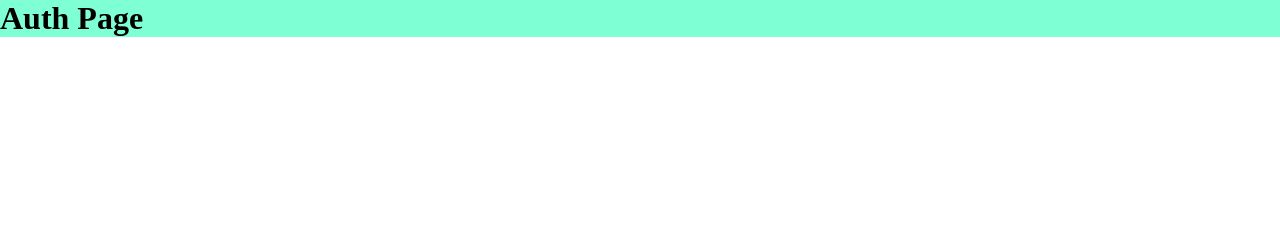
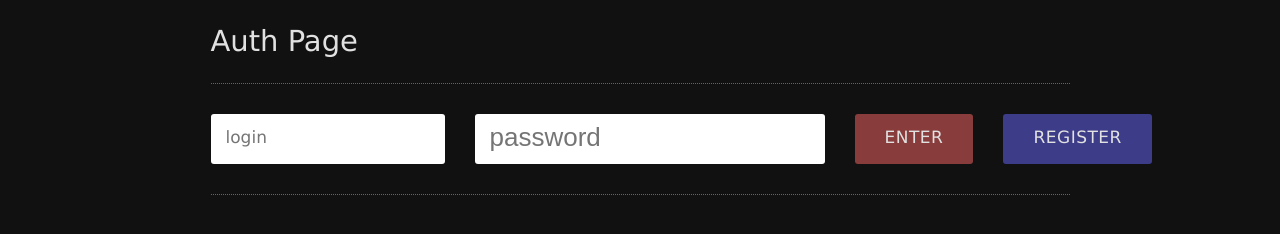
Before and after one commit to elferno/mern, a React app in the folder client/: page / in a window 1280 px wide. Built offline with nearby package versions, Linux system fonts and the light colour scheme.

Commit message:
added react hooks, auth page

```diff
--- /dev/null
+++ b/client/src/hooks/http.hook.jsx
@@ -0,0 +1,41 @@
+import { useState, useCallback } from 'react'
+
+export const useHttp = () => {
+
+	const [httpLoading, setHttpLoading] = useState(false)
+	const [httpError, setHttpError] = useState()
+
+	const httpRequest = useCallback(async (url, method = 'GET', body = null, headers = {}) => {
+		// set loading TRUE
+		setHttpLoading(true)
+
+		// handle request with body
+		if (body) {
+			headers['Content-Type'] = 'application/json'
+			body = JSON.stringify(body)
+		}
+
+		// make request
+		const response = await fetch(url, {
+			method,
+			headers,
+			body
+		})
+
+		// set loading FALSE
+		setHttpLoading(false)
+
+		// if server returns error
+		if (response.status !== 200 && response.status !== 201) {
+			setHttpError((await response.json()).error.map((e, k) => <p key={k}>{e}</p>))
+			return false
+		}
+
+		// return response
+		return response.json()
+	}, [])
+
+	const clearHttpError = () => setHttpError(null)
+
+	return {httpLoading, httpRequest, httpError, clearHttpError}
+}
--- a/client/src/hooks/UseRoutes.hook.js
+++ b/client/src/hooks/routes.hook.jsx
@@ -3,13 +3,13 @@ import React from 'react'
 import { Switch, Route, Redirect } from 'react-router-dom'
 
 // pages
-import { Auth } from '../pages/Auth'
-import { Links } from '../pages/Links'
-import { Create } from '../pages/Create'
-import { Detail } from '../pages/Detail'
+import { Auth } from '../pages/Auth.jsx'
+import { Links } from '../pages/Links.jsx'
+import { Create } from '../pages/Create.jsx'
+import { Detail } from '../pages/Detail.jsx'
 
 // routes hook
-export const UseRoutes = isAuth => {
+export const useRoutes = isAuth => {
 	return isAuth
 		? (
 			<Switch>
--- a/client/src/pages/App.js
+++ b/client/src/pages/App.js
@@ -3,15 +3,18 @@ import React from 'react'
 import { BrowserRouter } from 'react-router-dom'
 
 // hooks
-import { UseRoutes } from '../hooks/UseRoutes.hook'
+import { useRoutes } from '../hooks/routes.hook.jsx'
 //import request from '../hooks/request.js'
 
 // styles
-import css from '../styles/Index.module.css'
+import '../styles/Default.module.css'
 
 // component
 function App() {
-  const routes = UseRoutes(false)
+  const routes = useRoutes(false)
+
+  //const login = request('/api/login', 'POST', {login: 'el', pass: '123'})
+  //console.log(login)
   //const createUser = await request('/api/user', 'POST', {login: 'el', pass: '123'})
   //console.log('createUser:', createUser)
 
@@ -30,7 +33,7 @@ function App() {
   */
   return (
     <BrowserRouter>
-      <div className={css.block}>
+      <div>
         {routes}
       </div>
     </BrowserRouter>
--- a/client/src/pages/Auth.js
+++ /dev/null
@@ -1,14 +0,0 @@
-// system
-import React from 'react'
-
-// css
-import css from '../styles/Auth.module.css'
-
-// export component
-export const Auth = () => {
-	return (
-		<div className={css.card}>
-			<h1>Auth Page</h1>
-		</div>
-	)
-}
--- /dev/null
+++ b/client/src/pages/Auth.jsx
@@ -0,0 +1,82 @@
+// system
+import React, { useState } from 'react'
+
+// hooks
+import { useHttp } from '../hooks/http.hook.jsx'
+
+// css
+import g_css from '../styles/Global.module.css'
+import l_css from '../styles/Auth.module.css'
+const css = {...g_css, ...l_css}
+
+// export component
+export const Auth = () => {
+	// http requests
+	const { httpLoading, httpRequest, httpError, clearHttpError } = useHttp()
+
+	// local state for login/pass inputs
+	const [form, setForm] = useState({
+		login: '',
+		pass: ''
+	})
+
+	// handlers
+	const changeHandler = event => {
+		setForm({
+			...form,
+			[event.target.name]: event.target.value
+		})
+	}
+	const registerHandler = async () => {
+		if (httpLoading) return
+		const createUser = await httpRequest('/api/user', 'POST', {...form})
+ 		console.log('createUser:', createUser)
+	}
+	const loginHandler = async () => {
+		if (httpLoading) return
+		const loginUser = await httpRequest('/api/login', 'POST', {...form})
+ 		console.log('loginUser:', loginUser)
+	}
+
+	// return JSX
+	return (
+		<div className={css.container}>
+			<h1 className={css.header}>Auth Page</h1>
+			<form className={css.login_container}>
+				<input
+					type="text"
+					id="login"
+					name="login"
+					autoComplete="none"
+					placeholder="login"
+					onFocus={clearHttpError}
+					onChange={changeHandler}
+				/>
+				<input
+					type="password"
+					id="pass"
+					name="pass"
+					autoComplete="none"
+					placeholder="password"
+					onFocus={clearHttpError}
+					onChange={changeHandler}
+				/>
+				<div
+					className={`${css.button} ${css.button_red}`}
+					onClick={loginHandler}
+					disabled={httpLoading}
+				>
+					enter
+				</div>
+				<div
+					className={`${css.button} ${css.button_blue}`}
+					onClick={registerHandler}
+					disabled={httpLoading}
+				>
+					register
+				</div>
+			</form>
+			<div className={css.login_error}>{httpError}</div>
+		</div>
+	)
+}
--- a/client/src/styles/Auth.module.css
+++ b/client/src/styles/Auth.module.css
@@ -1,5 +1,40 @@
-.card {
+.login_container {
   width: 100%;
-  height: 100%;
-  background-color: aquamarine;
+
+  display: grid;
+  grid-template-columns: repeat(2, 1fr) repeat(2, auto);
+  grid-gap: var(--mm);
+
+  padding-bottom: var(--mm);
+  margin-bottom: var(--mm);
+  border-bottom: 1px dotted var(--gray);
 }
+
+@media (max-width: 780px) {
+  .login_container {
+    grid-template-columns: repeat(2, 1fr);
+    grid-template:
+      "a a"
+      "b b"
+      "c d";
+  }
+  /* prettier-ignore */
+  .login_container > *:nth-child(1) {grid-area: a;}
+  /* prettier-ignore */
+  .login_container > *:nth-child(2) {grid-area: b;}
+  /* prettier-ignore */
+  .login_container > *:nth-child(3) {grid-area: c;}
+  /* prettier-ignore */
+  .login_container > *:nth-child(4) {grid-area: d;}
+}
+
+.login_error {
+  font: var(--font-S);
+  color: var(--light-red);
+  line-height: 0;
+  text-align: center;
+}
+
+.login_error p:not(p:last-child) {
+  margin-bottom: var(--mm);
+}
--- /dev/null
+++ b/client/src/styles/Default.module.css
@@ -0,0 +1,39 @@
+html,
+body,
+p,
+h1 {
+  padding: 0;
+  margin: 0;
+}
+
+a,
+input {
+  outline: none;
+}
+
+html,
+body {
+  --max-w: 919px;
+
+  --r: 3px;
+  --rr: 7px;
+
+  --m: 15px;
+  --mm: 30px;
+  --mmm: 60px;
+
+  --dark: rgb(17, 17, 17);
+  --gray: rgb(100, 100, 100);
+  --light: rgb(225, 225, 225);
+
+  --red: rgb(136, 60, 60);
+  --light-red: rgb(233, 185, 185);
+  --blue: rgb(61, 60, 136);
+  --light-blue: rgb(185, 190, 233);
+
+  --font-B: normal 29px/23px Verdana, sans-serif;
+  --font-M: normal 21px/15px Verdana, sans-serif;
+  --font-S: normal 17px/13px Verdana, sans-serif;
+
+  background-color: var(--dark);
+}
--- /dev/null
+++ b/client/src/styles/Global.module.css
@@ -0,0 +1,82 @@
+.container {
+  width: 100%;
+  max-width: var(--max-w);
+  margin: 0 auto;
+  padding: 0 var(--mm);
+  box-sizing: border-box;
+}
+
+.header {
+  font: var(--font-B);
+  color: var(--light);
+  padding: var(--mm) 0;
+  margin-bottom: var(--mm);
+  border-bottom: 1px dotted var(--gray);
+}
+
+input {
+  height: 50px;
+  border: 0;
+  box-shadow: 0 0 0 0 var(--light);
+
+  font: var(--font-S);
+  color: var(--dark);
+  padding: 0 0 5px var(--m);
+
+  box-sizing: border-box;
+  border-radius: var(--r);
+
+  overflow: hidden;
+
+  transition: all 0.1s ease-in-out;
+}
+
+input[type="password"] {
+  padding-bottom: 3px;
+  font: small-caption;
+  font-size: 26px;
+}
+
+input:focus {
+  box-shadow: 0 0 10px 0 var(--light);
+}
+
+.button {
+  height: 50px;
+  padding: 0 var(--mm);
+  font: var(--font-S);
+  line-height: 47px;
+  color: var(--light);
+  letter-spacing: 0.5px;
+  border-radius: var(--r);
+  text-transform: uppercase;
+  cursor: pointer;
+  text-align: center;
+  transition: all 0.1s ease-in-out;
+  user-select: none;
+}
+
+.button_red {
+  background-color: var(--red);
+}
+.button_red:hover {
+  box-shadow: 0 0 5px 0 var(--light-red);
+  background-color: var(--light-red);
+  color: var(--red);
+}
+
+.button_blue {
+  background-color: var(--blue);
+}
+.button_blue:hover {
+  box-shadow: 0 0 5px 0 var(--light-blue);
+  background-color: var(--light-blue);
+  color: var(--blue);
+}
+
+.button[disabled] {
+  color: var(--dark);
+  background-color: var(--gray);
+  box-shadow: none;
+  cursor: default;
+}
--- a/client/src/styles/Index.module.css
+++ /dev/null
@@ -1,7 +0,0 @@
-html,
-body,
-p,
-h1 {
-  padding: 0;
-  margin: 0;
-}
--- a/server/controllers/login.controller.js
+++ b/server/controllers/login.controller.js
@@ -25,7 +25,7 @@ class Controller {
 		if (user.rows.length && ! await bcrypt.compare(pass, user.rows[0].pass))
 			return response(
 				res,
-				[400, {error: `wrong login or password`}]
+				[400, {error: [`wrong login or password`]}]
 			)
 
 		// authorized: create token
```
Also changed, not shown: server/controllers/controller.handler.js (+5 -3 lines), server/controllers/user.controller.js (+6 -6 lines), client/src/pages/Create.jsx (renamed from client/src/pages/Create.js), client/src/pages/Detail.jsx (renamed from client/src/pages/Detail.js), client/src/pages/Links.jsx (renamed from client/src/pages/Links.js).
